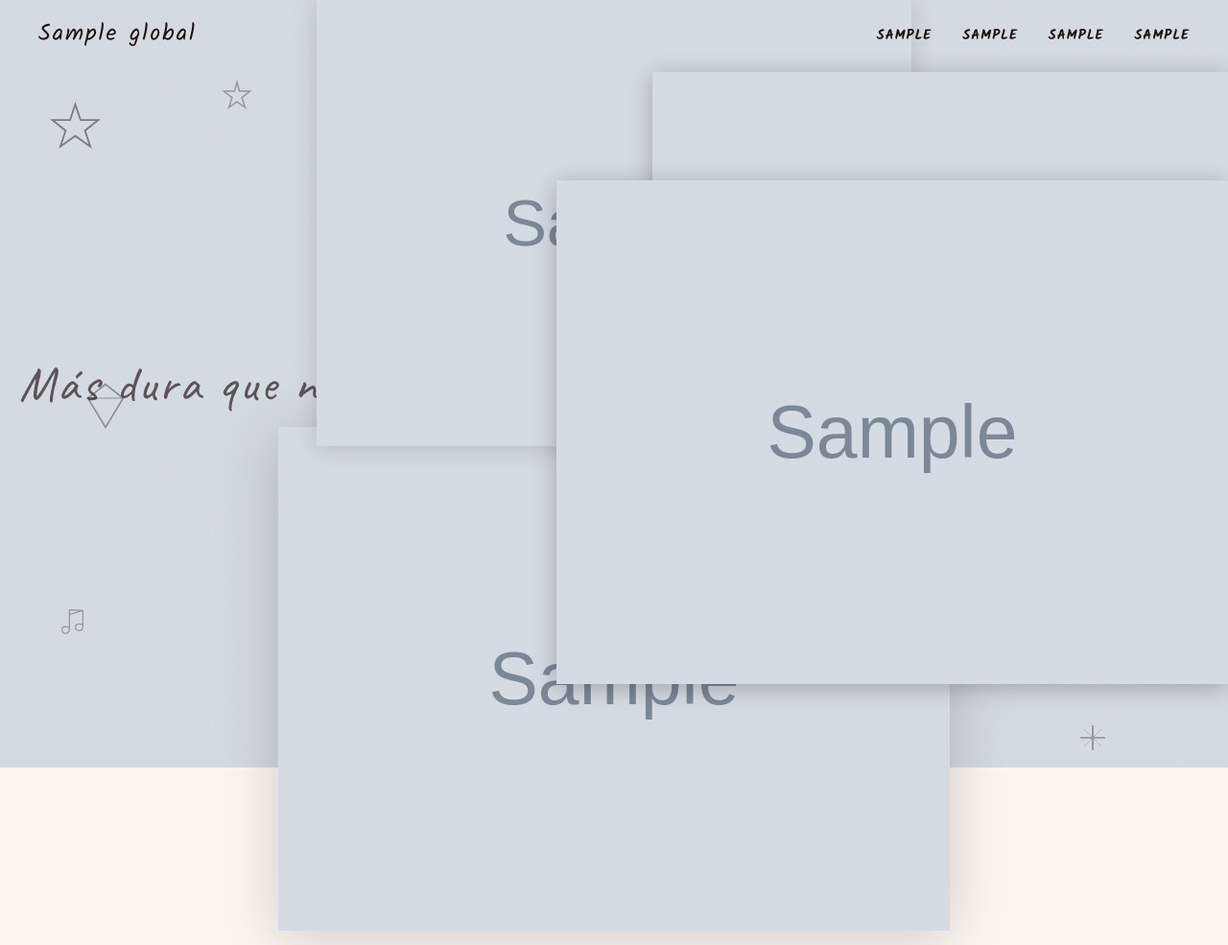
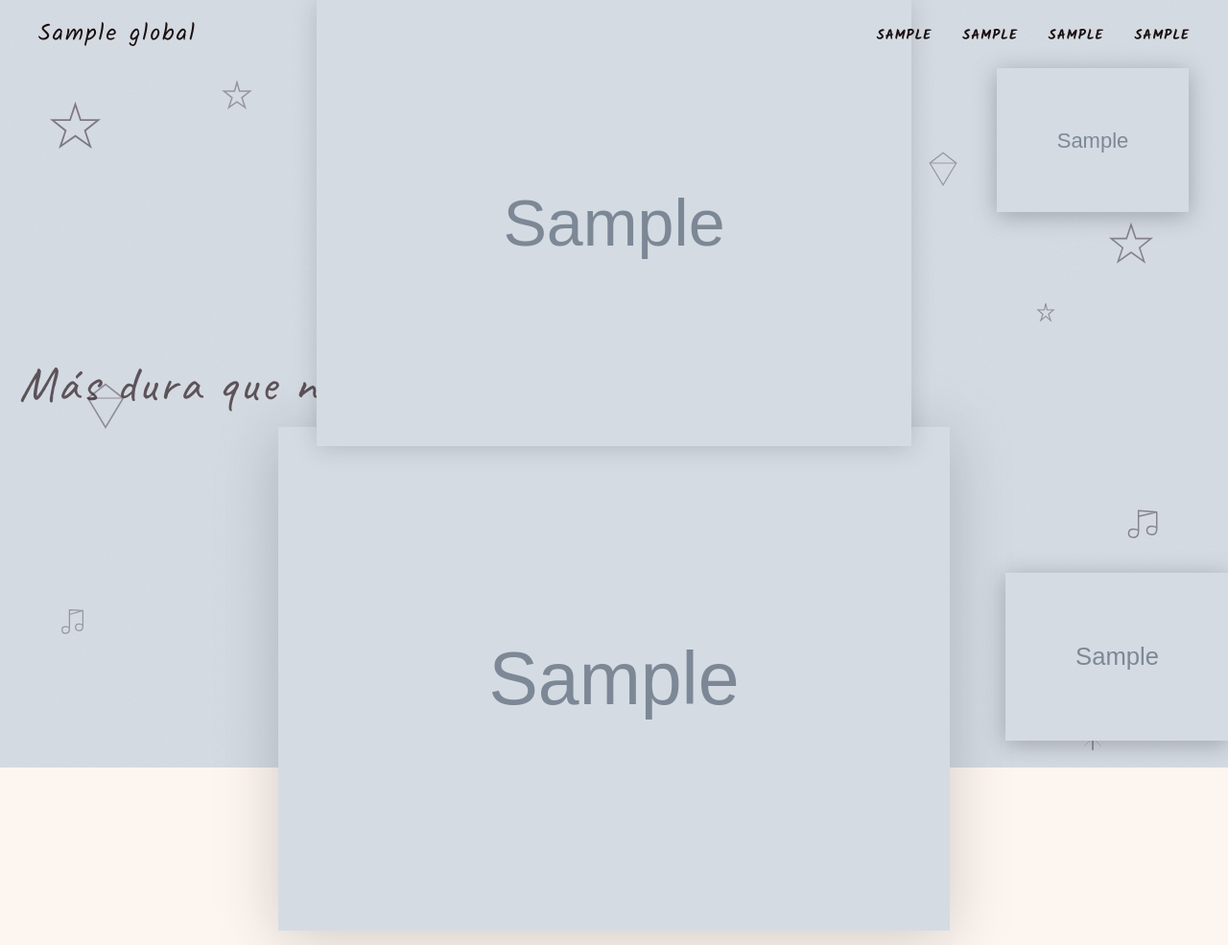
Before and after one commit to aleedelgadoo/karolg, a Flask app: page / in a window 1280 px wide. Shown: the top 985 px of the page at 96% size. Run offline with Flask 3, Linux system fonts and the light colour scheme; tables that the repository leaves empty hold one stand-in row (values such as "Sample post"); grey boxes marked "Sample" are stand-in pictures; some libraries are stand-ins or nearby versions.

Commit message:
Update inicio.html

```diff
--- a/templates/inicio.html
+++ b/templates/inicio.html
@@ -443,16 +443,16 @@
     /* ── NAVE ESPACIAL FLOTANTE ── */
     #nave-flotante, #nave-perseguidora {
         position: fixed;
-        width: 700px;
-        height: 700px;
+        width: 233px;
+        height: 233px;
         z-index: 10;
         pointer-events: none;
         will-change: transform;
     }
 
     #nave-perseguidora {
-        width: 600px;
-        height: 600px;
+        width: 200px;
+        height: 200px;
         z-index: 9;
     }
 
@@ -857,8 +857,8 @@
         histIdx = (histIdx + 1) % DELAY_FRAMES;
         var oldPos = posHistory[histIdx];
 
-        // Clamp nave dentro de pantalla (mitad del elemento = 350)
-        var naveHalf = 350;
+        // Clamp nave dentro de pantalla (mitad del elemento = 116)
+        var naveHalf = 116;
         var clampedNaveX = Math.max(naveHalf, Math.min(window.innerWidth  - naveHalf, naveX));
         var clampedNaveY = Math.max(naveHalf, Math.min(window.innerHeight - naveHalf, naveY));
         nave.style.left = (clampedNaveX - naveHalf) + 'px';
@@ -870,8 +870,8 @@
             var persTargetY = naveY - 700;
             persY = lerp(persY, persTargetY, 0.025);
 
-            // Clamp perseguidora dentro de pantalla (mitad del elemento = 300)
-            var persHalf = 300;
+            // Clamp perseguidora dentro de pantalla (mitad del elemento = 100)
+            var persHalf = 100;
             var clampedPersX = Math.max(persHalf, Math.min(window.innerWidth  - persHalf, persX));
             var clampedPersY = Math.max(persHalf, Math.min(window.innerHeight - persHalf, persY));
             persEl.style.left = (clampedPersX - persHalf) + 'px';
```
